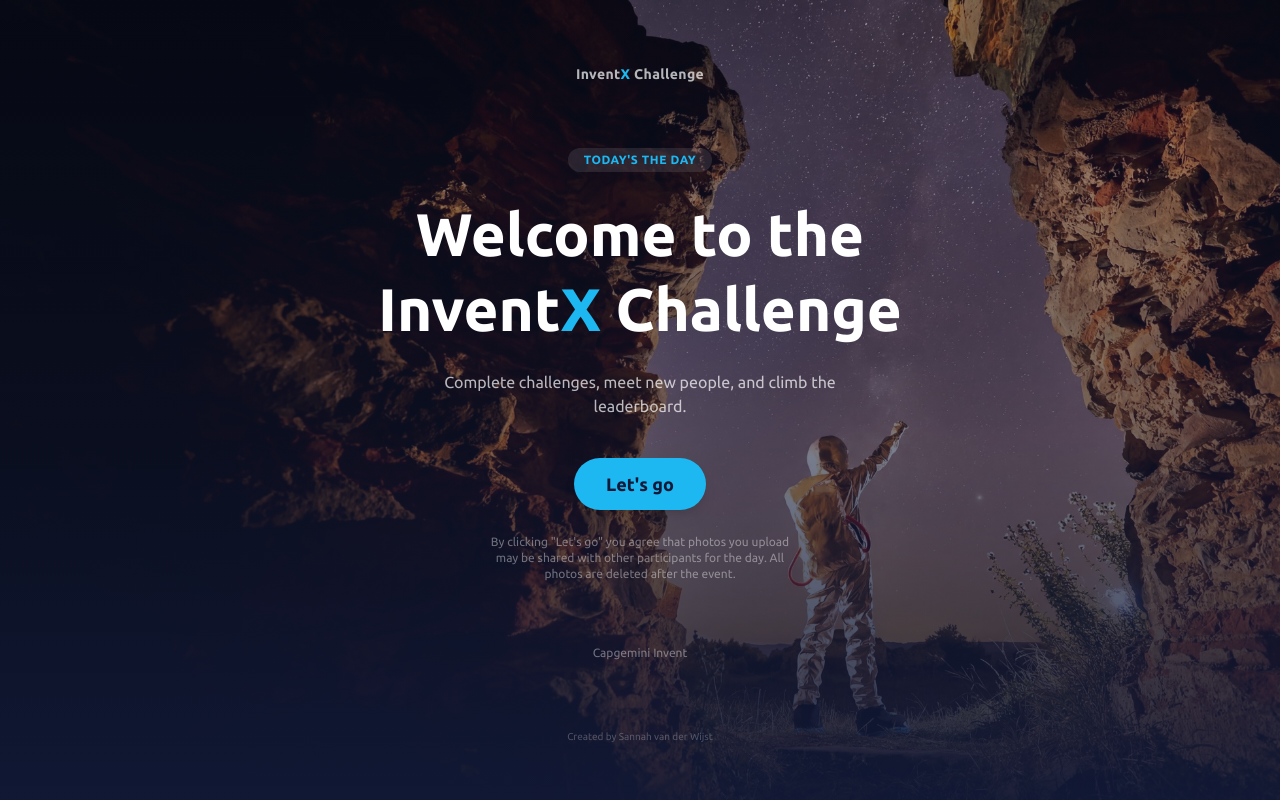
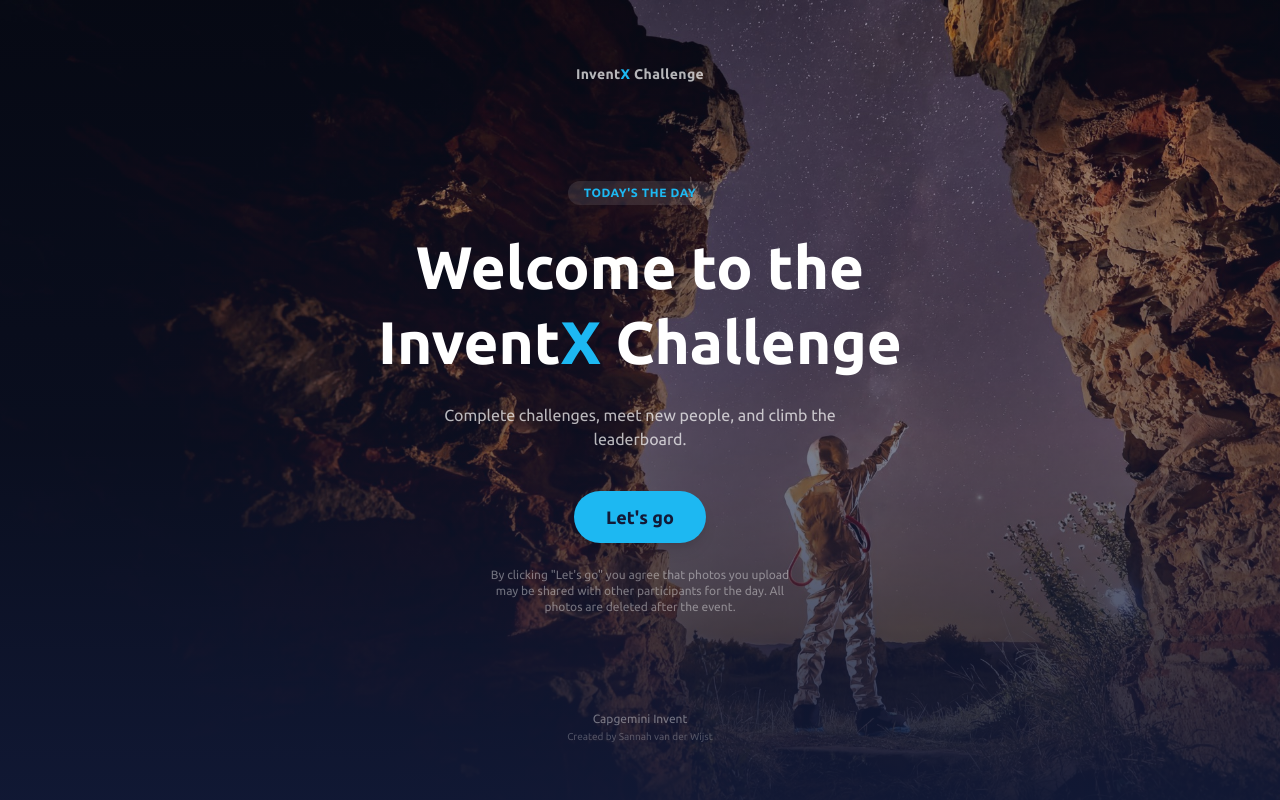
Before and after one commit to sannahvdwijst/inventx-challenge, a Next.js app: page / in a window 1280 px wide. Built offline with nearby package versions, Linux system fonts and the light colour scheme.

Commit message:
Tighten spacing between Capgemini Invent and credit line on splash

```diff
--- a/src/app/page.tsx
+++ b/src/app/page.tsx
@@ -43,8 +43,10 @@ export default function SplashPage() {
         </p>
       </div>
 
-      <p className="pb-1 text-xs text-white/40">Capgemini Invent</p>
-      <p className="pb-4 text-[10px] text-white/25">Created by Sannah van der Wijst</p>
+      <div className="flex flex-col items-center gap-0.5 pb-4">
+        <p className="text-xs text-white/40">Capgemini Invent</p>
+        <p className="text-[10px] text-white/25">Created by Sannah van der Wijst</p>
+      </div>
     </div>
   );
 }
```
